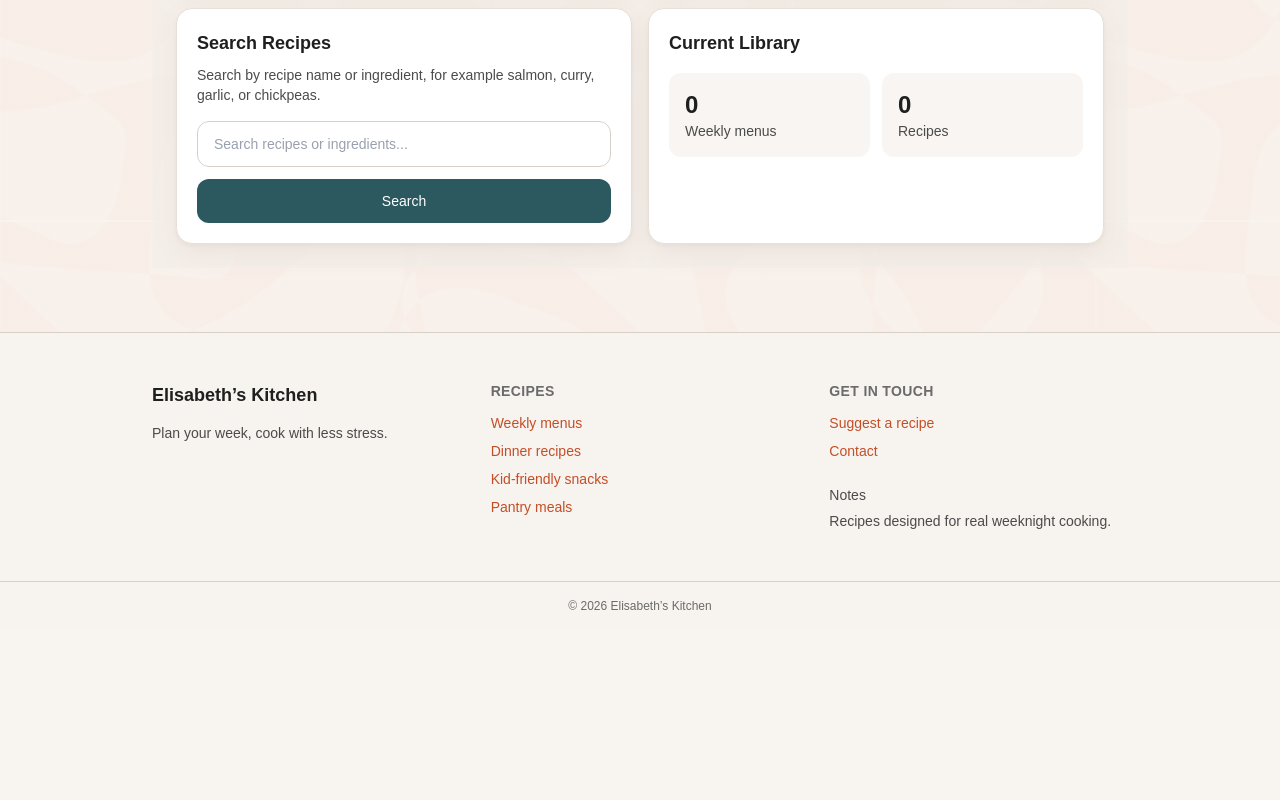
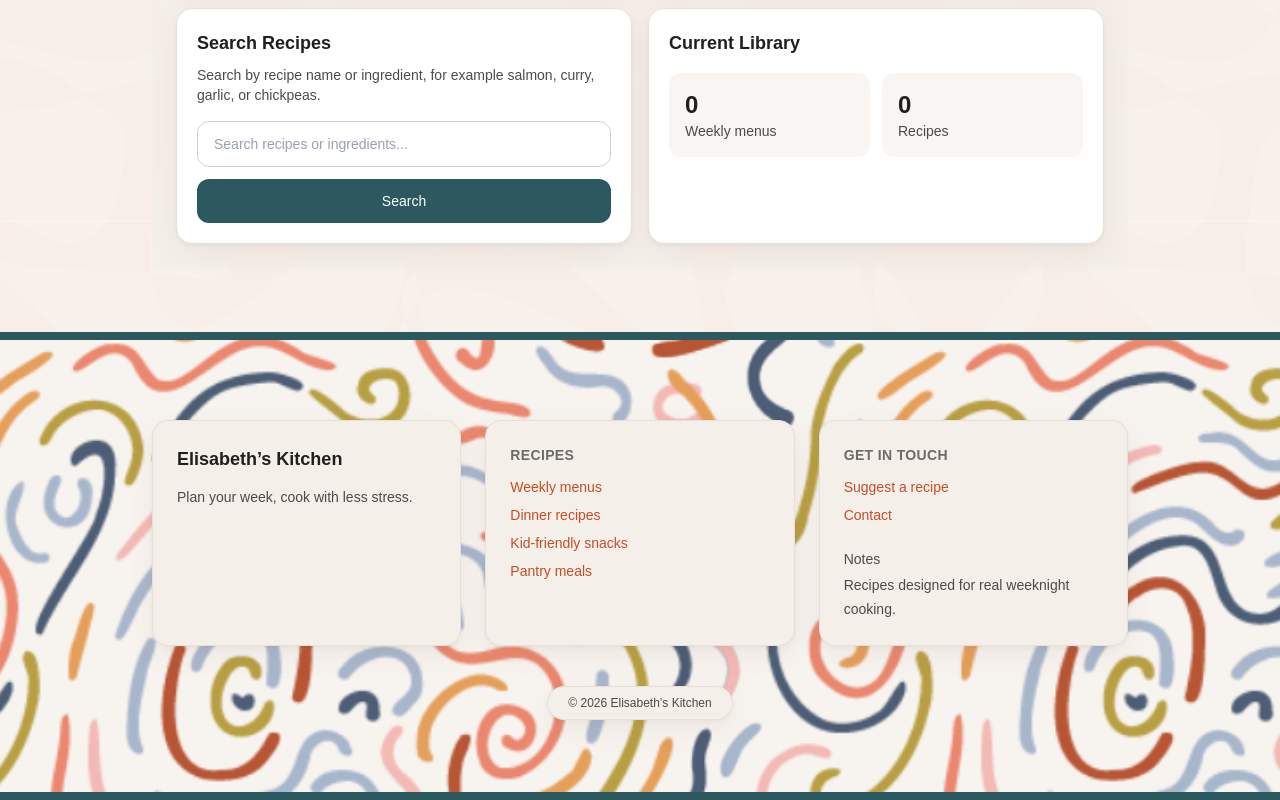
Before and after one commit to elisabeth-svg/elisabeths-kitchen, a Next.js app: page / in a window 1280 px wide. Shown: the part 876-1676 px from the top of the page. Before the commit the page ends 1506 px from the top, so only its background shows below. Built offline with nearby package versions, Linux system fonts and the light colour scheme; no server answers; the database is empty.

Commit message:
improve footer readability with section cards

```diff
--- a/app/components/Footer.tsx
+++ b/app/components/Footer.tsx
@@ -2,21 +2,21 @@ import Link from 'next/link'
 
 export default function Footer() {
   return (
-    <footer className="mt-16 border-t border-[#d8d0c7] bg-[#f7f3ef]">
-      <div className="mx-auto max-w-5xl px-6 py-12 grid gap-10 md:grid-cols-3">
+    <footer className="mt-16">
+      <div className="footer-bar" />
 
-        {/* Brand */}
-        <div>
+      <div className="footer-pattern">
+        <div className="mx-auto grid max-w-5xl gap-6 px-6 py-10 md:grid-cols-3">
+          <div className="rounded-2xl border border-[#e7e0d8] bg-[#f4efe9] p-6 shadow-sm">
             <h3 className="text-lg font-semibold text-gray-900">
               Elisabeth’s Kitchen
             </h3>
-          <p className="mt-3 text-sm text-gray-600 leading-6">
+            <p className="mt-3 text-sm leading-6 text-gray-600">
               Plan your week, cook with less stress.
             </p>
           </div>
 
-        {/* Recipes */}
-        <div>
+          <div className="rounded-2xl border border-[#e7e0d8] bg-[#f4efe9] p-6 shadow-sm">
             <h4 className="text-sm font-semibold uppercase tracking-wide text-gray-500">
               Recipes
             </h4>
@@ -27,7 +27,6 @@ export default function Footer() {
                   Weekly menus
                 </Link>
               </li>
-
               <li>
                 <Link
                   href="/recipes?collection=dinner"
@@ -36,13 +35,11 @@ export default function Footer() {
                   Dinner recipes
                 </Link>
               </li>
-
               <li>
                 <Link href="/kids-snacks" className="text-blue-600 hover:underline">
                   Kid-friendly snacks
                 </Link>
               </li>
-
               <li>
                 <Link
                   href="/pantry-suggestions"
@@ -54,8 +51,7 @@ export default function Footer() {
             </ul>
           </div>
 
-        {/* Contact / Notes */}
-        <div>
+          <div className="rounded-2xl border border-[#e7e0d8] bg-[#f4efe9] p-6 shadow-sm">
             <h4 className="text-sm font-semibold uppercase tracking-wide text-gray-500">
               Get in touch
             </h4>
@@ -69,7 +65,6 @@ export default function Footer() {
                   Suggest a recipe
                 </Link>
               </li>
-
               <li>
                 <Link href="/contact" className="text-blue-600 hover:underline">
                   Contact
@@ -86,10 +81,14 @@ export default function Footer() {
           </div>
         </div>
 
-      {/* Bottom line */}
-      <div className="border-t border-[#d8d0c7] py-4 text-center text-xs text-gray-500">
+        <div className="flex justify-center px-6 pb-8">
+          <div className="rounded-full border border-[#e7e0d8] bg-[#f4efe9] px-5 py-2 text-xs text-gray-600 shadow-sm">
             © 2026 Elisabeth’s Kitchen
           </div>
+        </div>
+      </div>
+
+      <div className="footer-bar" />
     </footer>
   )
 }
--- a/app/globals.css
+++ b/app/globals.css
@@ -61,6 +61,24 @@ body {
   backdrop-filter: blur(10px);
   -webkit-backdrop-filter: blur(10px);
   box-shadow: 0 4px 16px rgba(120, 92, 67, 0.08);
+}
+
+/* Footer background matching navbar */
+.footer-pattern {
+  position: relative;
+  background-color: #f7f3ef;
+  background-image: url('/navbar-pattern.png');
+  background-repeat: no-repeat;
+  background-size: cover;
+  background-position: center bottom;
+  padding-top: 40px;
+  padding-bottom: 40px;
+}
+
+/* teal divider bars */
+.footer-bar {
+  height: 8px;
+  background-color: #2c585f;
 }
 
 /* Warm replacements for Tailwind gray utilities */
```
Lines whose indentation alone changed are shown as unchanged.
